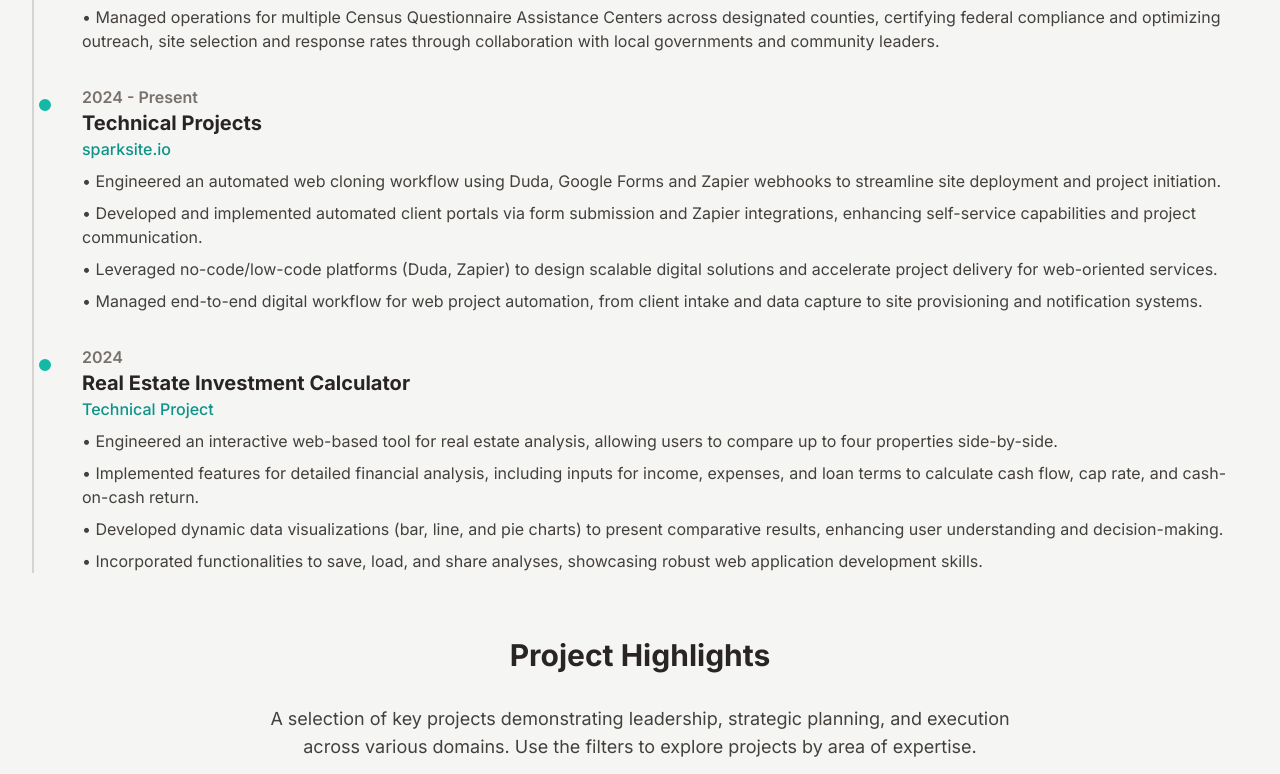
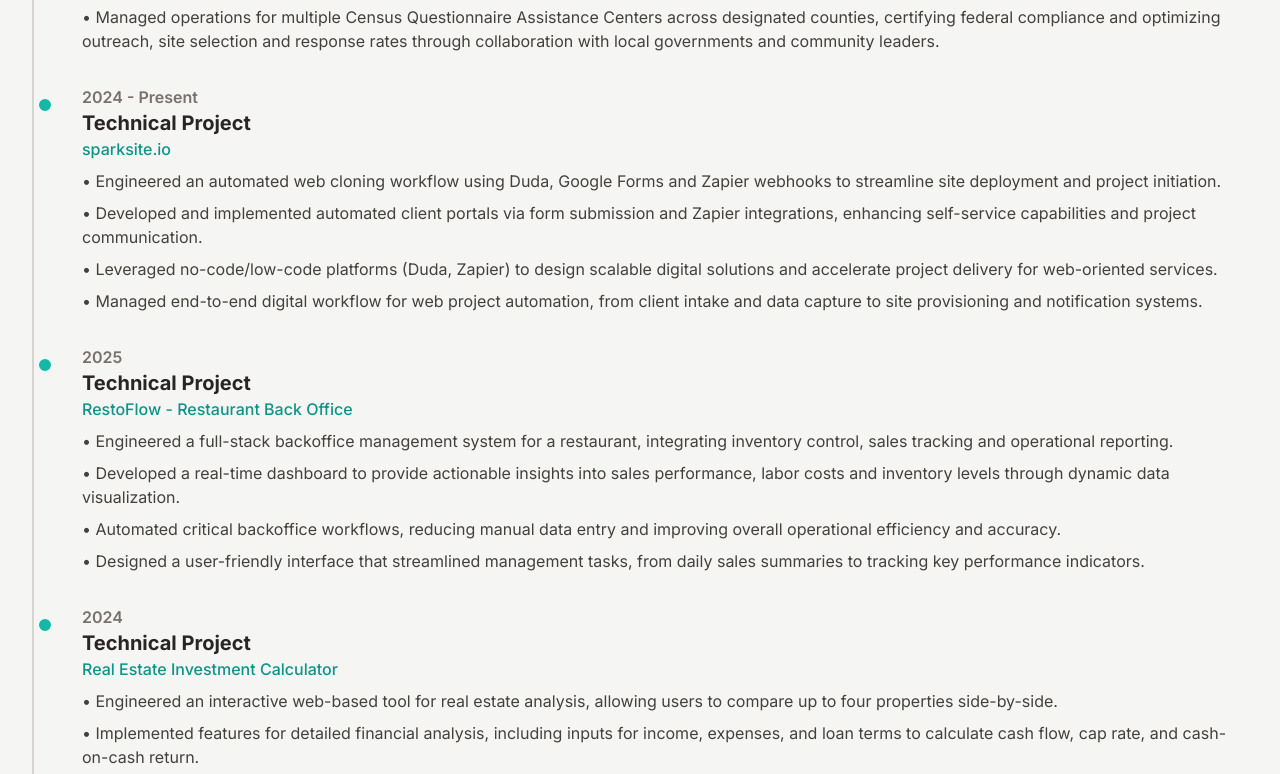
Before and after one commit to conti-matthew/interactive-portfolio, a plain HTML site: page index.html in a window 1280 px wide. Shown: the part 2979-3753 px from the top of the page. Drawn offline with nearby package versions, Linux system fonts and the light colour scheme.

Commit message:
Update index.html

```diff
--- a/index.html
+++ b/index.html
@@ -216,7 +216,7 @@
                 },
                 {
                     year: '2024 - Present',
-                    title: 'Technical Projects',
+                    title: 'Technical Project',
                     company: 'sparksite.io',
                     description: [
                         '• Engineered an automated web cloning workflow using Duda, Google Forms and Zapier webhooks to streamline site deployment and project initiation.',
@@ -226,9 +226,20 @@
                     ]
                 },
                 {
+                     year: '2025',
+                    title: 'Technical Project',
+                    company: 'RestoFlow - Restaurant Back Office',
+                    description: [
+                        '• Engineered a full-stack backoffice management system for a restaurant, integrating inventory control, sales tracking and operational reporting.',
+                        '• Developed a real-time dashboard to provide actionable insights into sales performance, labor costs and inventory levels through dynamic data visualization.',
+                        '• Automated critical backoffice workflows, reducing manual data entry and improving overall operational efficiency and accuracy.',
+                        '• Designed a user-friendly interface that streamlined management tasks, from daily sales summaries to tracking key performance indicators.',
+                    ]
+                },
+                {
                     year: '2024',
-                    title: 'Real Estate Investment Calculator',
-                    company: 'Technical Project',
+                    title: 'Technical Project',
+                    company: 'Real Estate Investment Calculator',
                     description: [
                         '• Engineered an interactive web-based tool for real estate analysis, allowing users to compare up to four properties side-by-side.',
                         '• Implemented features for detailed financial analysis, including inputs for income, expenses, and loan terms to calculate cash flow, cap rate, and cash-on-cash return.',
```
